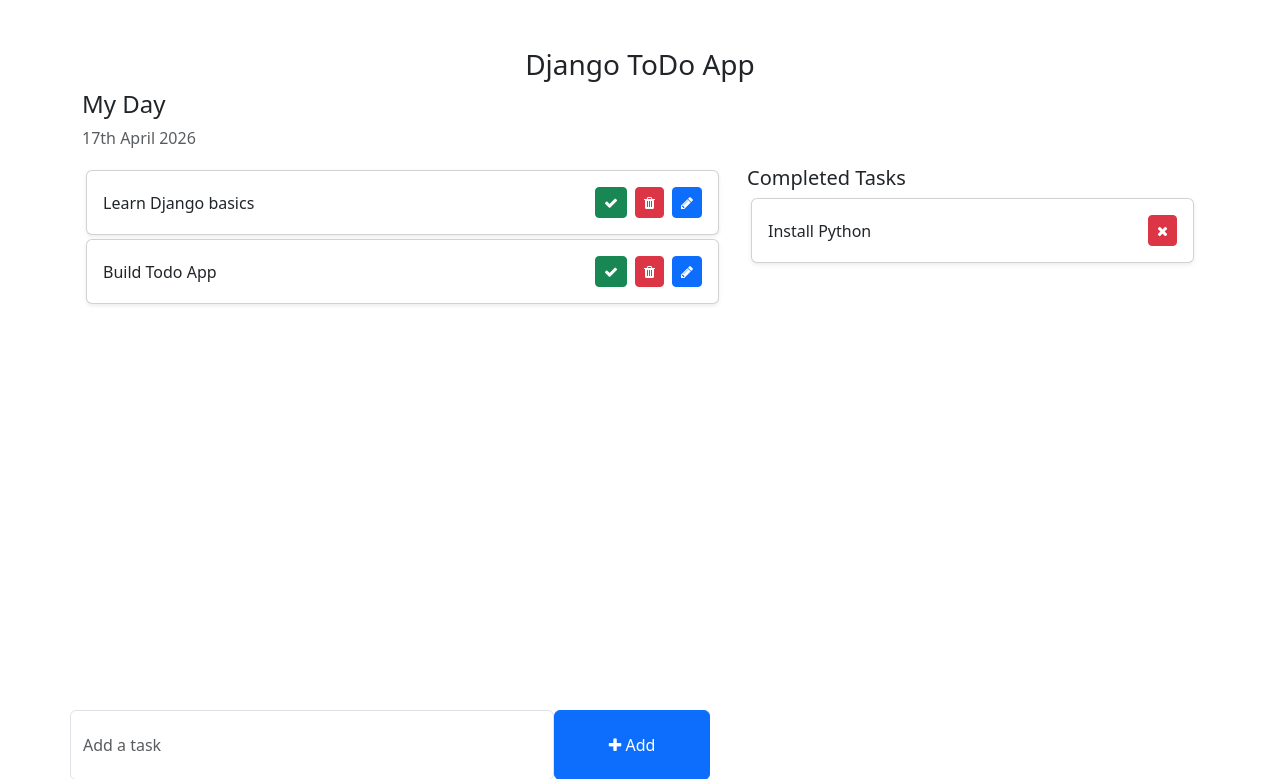
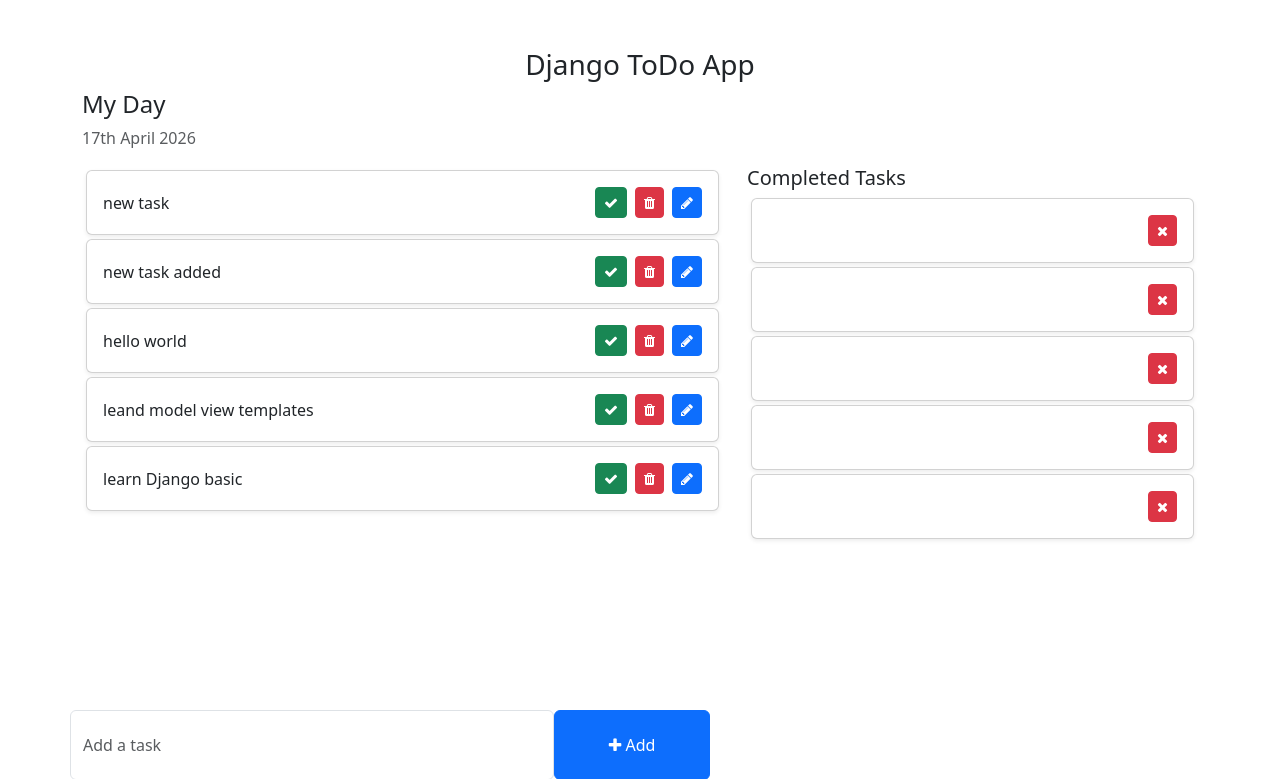
Before and after one commit to sayem-prince21/ToDo_django_project, a Django app: page / in a window 1280 px wide. Shown: the top 779 px of the page. Run offline with Django 5.2, Linux system fonts and the light colour scheme; data comes from the database, SQL or seed files in the repository; both versions use the stored data as it was after the commit.

Commit message:
add task functionality

```diff
--- a/templates/home.html
+++ b/templates/home.html
@@ -32,9 +32,10 @@
             <!-- Tasks -->
             <div class="col-md-7" style="max-height: 450px; overflow-y: auto;">
 
+                {% for task in tasks %}
                 <div class="card m-1 shadow-sm">
                     <div class="card-body d-flex justify-content-between align-items-center">
-                        <span>Learn Django basics</span>
+                        <span>{{ task.task }}</span>
                         <div class="d-flex gap-2">
                             <a href="#" class="btn btn-success btn-sm"><i class="fa fa-check"></i></a>
                             <a href="#" class="btn btn-danger btn-sm"><i class="fa fa-trash"></i></a>
@@ -42,32 +43,23 @@
                         </div>
                     </div>
                 </div>
-
-                <div class="card m-1 shadow-sm">
-                    <div class="card-body d-flex justify-content-between align-items-center">
-                        <span>Build Todo App</span>
-                        <div class="d-flex gap-2">
-                            <a href="#" class="btn btn-success btn-sm"><i class="fa fa-check"></i></a>
-                            <a href="#" class="btn btn-danger btn-sm"><i class="fa fa-trash"></i></a>
-                            <a href="#" class="btn btn-primary btn-sm"><i class="fa fa-pencil"></i></a>
-                        </div>
-                    </div>
-                </div>
+                {% endfor %}
 
             </div>
 
             <!-- Completed Tasks -->
             <div class="col-md-5">
                 <h5>Completed Tasks</h5>
-
+                {% for task in tasks %}
                 <div class="card m-1 shadow-sm">
                     <div class="card-body d-flex justify-content-between align-items-center">
-                        <span>Install Python</span>
+                        <span></span>
                         <a href="#" class="btn btn-danger btn-sm">
                             <i class="fa fa-times"></i>
                         </a>
                     </div>
                 </div>
+                {% endfor %}
 
             </div>
         </div>
@@ -75,9 +67,10 @@
         <!-- Form -->
         <div class="row">
             <div class="col-md-6 p-0" style="position: fixed; bottom: 20px;">
-                <form>
+                <form action="{% url 'addTask' %}" method="POST">
+                    {% csrf_token %}
                     <div class="d-flex">
-                        <input type="text" class="form-control" placeholder="Add a task">
+                        <input type="text" name="task" class="form-control" placeholder="Add a task">
                         <button type="submit" class="btn btn-primary" style="width: 200px;">
                             <i class="fa fa-plus"></i> Add
                         </button>
--- /dev/null
+++ b/todo/urls.py
@@ -0,0 +1,6 @@
+from django.urls import path
+from . import views
+
+urlpatterns = [
+    path('addTask/', views.addTask, name=('addTask'))
+]
--- a/todo_main/urls.py
+++ b/todo_main/urls.py
@@ -15,10 +15,13 @@ Including another URLconf
     2. Add a URL to urlpatterns:  path('blog/', include('blog.urls'))
 """
 from django.contrib import admin
-from django.urls import path
+from django.urls import path, include
 from . import views
 
 urlpatterns = [
     path('admin/', admin.site.urls),
     path('', views.home, name='home'),
+
+    #todo
+    path('todo/', include('todo.urls')),
 ]
--- a/todo_main/views.py
+++ b/todo_main/views.py
@@ -3,6 +3,9 @@ from django.shortcuts import render
 from todo.models import Task
 
 def home(request):
-    tasks = Task.objects.filter(is_completed=False)
-    print(tasks)
-    return render(request, 'home.html')
+    tasks = Task.objects.filter(is_completed=False).order_by('-updated_at')
+    completed_task = Task.objects.filter(is_completed=True)
+    context = {
+        'tasks': tasks
+    }
+    return render(request, 'home.html', context)
```
Also changed, not shown: todo/admin.py (+8 -2 lines), todo/views.py (+7 -2 lines), db.sqlite3.
